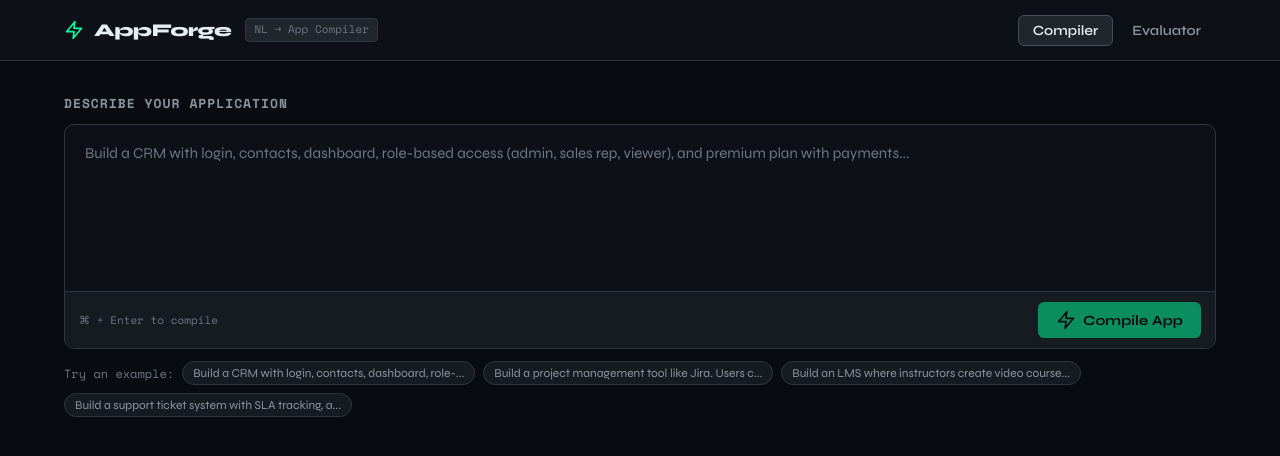
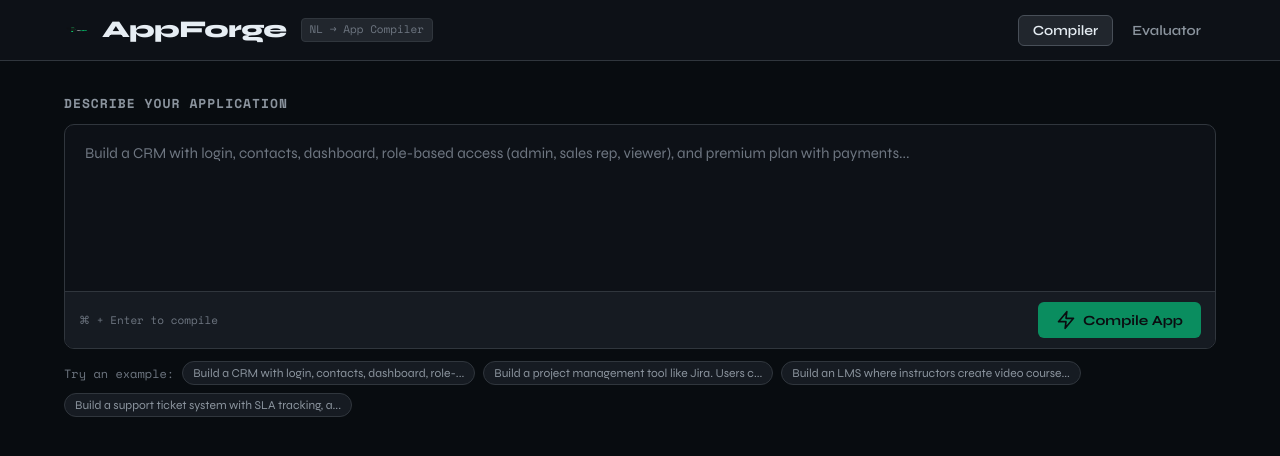
Before and after one commit to Hemanth-1354/AppForage, a React (Vite) app in the folder frontend/: page / in a window 1280 px wide. Shown: the top 456 px of the page. Built offline with nearby package versions, Linux system fonts and the light colour scheme.

Commit message:
Small UI tweaks

```diff
--- a/frontend/src/App.jsx
+++ b/frontend/src/App.jsx
@@ -372,7 +372,7 @@
       <header className="header">
         <div className="header-inner">
           <div className="logo">
-            <span className="logo-icon"><IconBolt /></span>
+            <span className="logo-icon"><img src="/appforge_logo.svg" alt="AppForge Logo" width="28" height="28" /></span>
             <span className="logo-text">AppForge</span>
             <span className="logo-tag">NL → App Compiler</span>
           </div>
--- a/frontend/src/index.css
+++ b/frontend/src/index.css
@@ -56,7 +56,7 @@
 }
 .logo { display: flex; align-items: center; gap: 10px; }
 .logo-icon { color: var(--green); display: flex; }
-.logo-text { font-weight: 800; font-size: 18px; letter-spacing: -0.5px; }
+.logo-text { font-weight: 800; font-size: 24px; letter-spacing: -0.5px; }
 .logo-tag {
   font-family: var(--font-mono);
   font-size: 11px;
```
